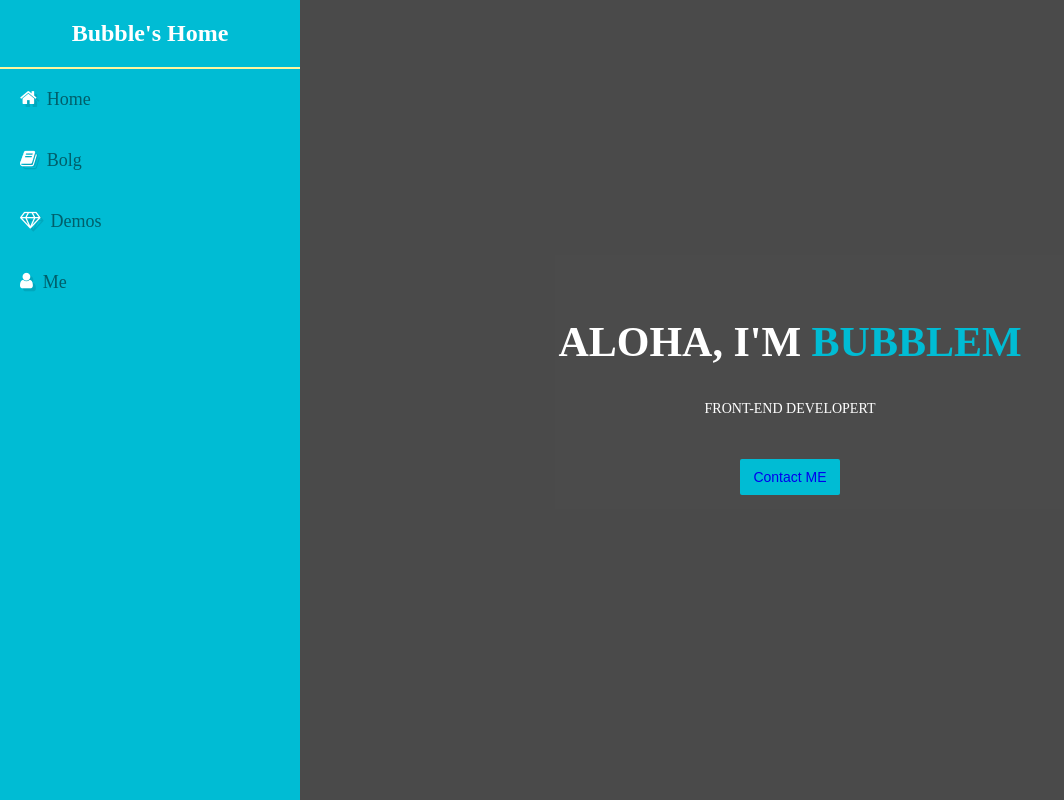
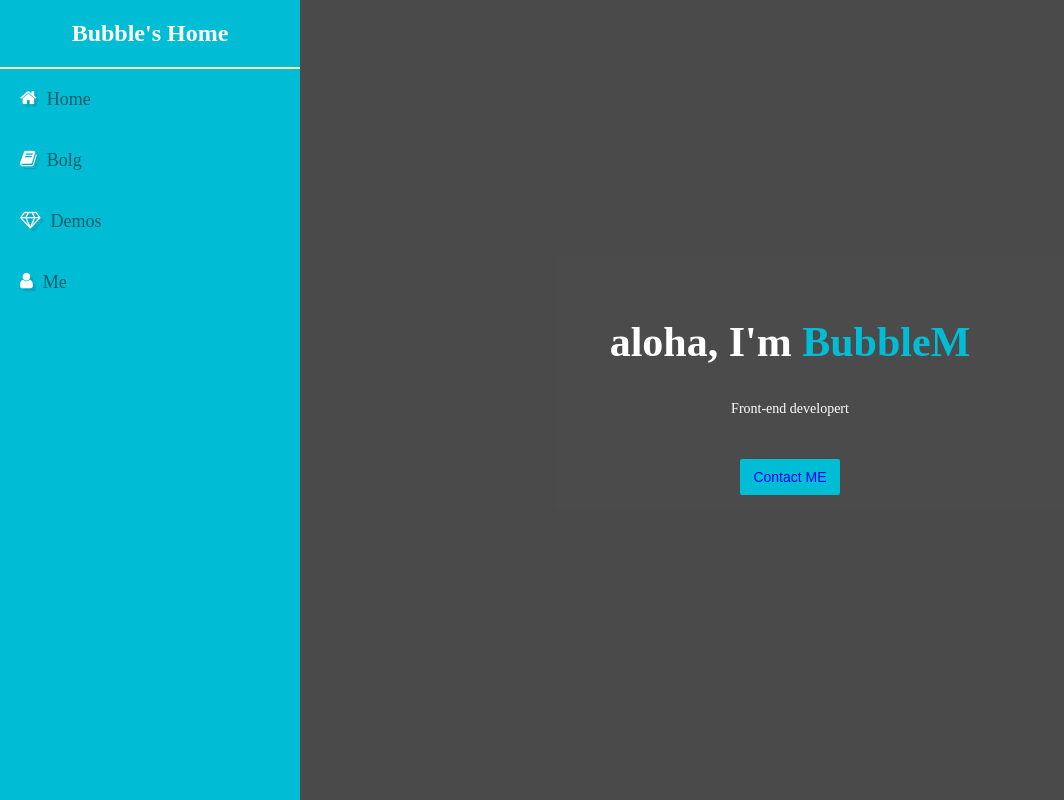
Before and after one commit to BubbleM/resume, a plain HTML site: page index.html in a window 1280 px wide. Shown: the whole page, without its empty margins (0-1064 px from the left). Drawn offline with nearby package versions, Linux system fonts and the light colour scheme.

Commit message:
resove bug

```diff
--- a/styles/main.css
+++ b/styles/main.css
@@ -377,8 +377,7 @@ a {
         -ms-flex-pack: center;
             justify-content: center;
     color: #fff;
-    text-align: center;
-    text-transform: uppercase; }
+    text-align: center; }
   .home .title {
     font-size: 42px;
     font-weight: 700;
```
Also changed, not shown: blog.html (+0 -1 lines), source/pages/blog.html (+0 -1 lines).
